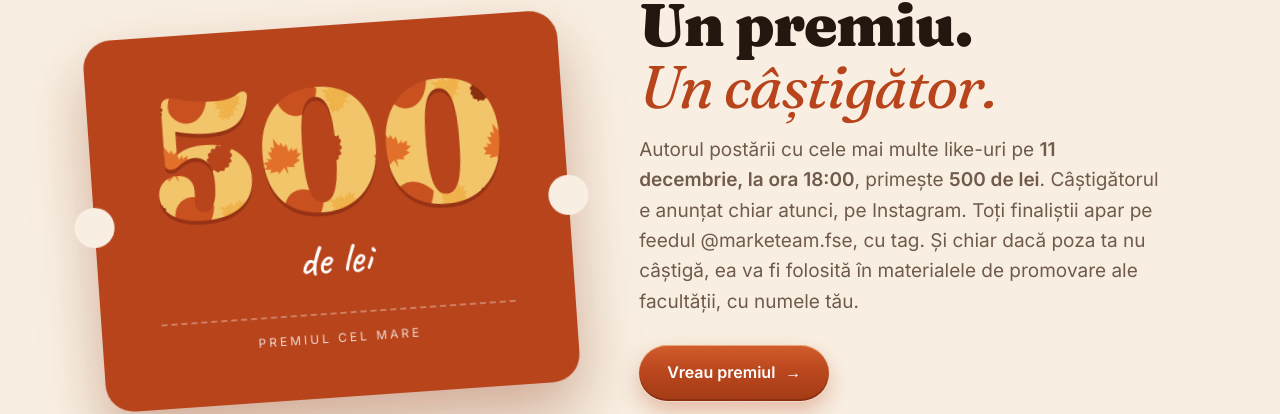
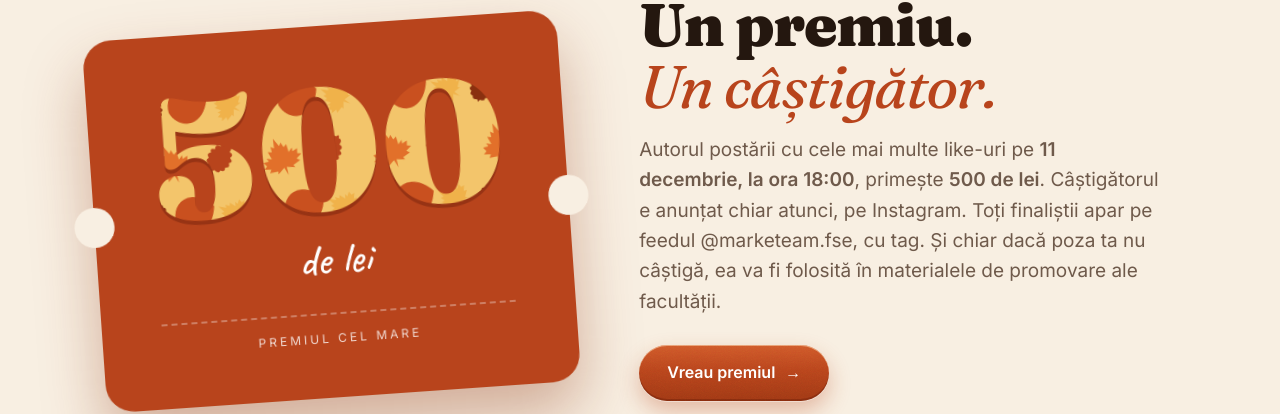
Before and after one commit to finfluencerom-arch/concurs-poze, a plain HTML site: page index.html in a window 1280 px wide. Shown: the part 3180-3594 px from the top of the page. Drawn offline with Linux system fonts and the light colour scheme.

Commit message:
Add files via upload

```diff
--- a/index.html
+++ b/index.html
@@ -656,7 +656,7 @@
       <div class="rv d1">
         <span class="kicker">ce câștigi</span>
         <h2>Un premiu.<br><em>Un câștigător.</em></h2>
-        <p>Autorul postării cu cele mai multe like-uri pe <strong>11 decembrie, la ora 18:00</strong>, primește <strong>500 de lei</strong>. Câștigătorul e anunțat chiar atunci, pe Instagram. Toți finaliștii apar pe feedul @marketeam.fse, cu tag. Și chiar dacă poza ta nu câștigă, ea va fi folosită în materialele de promovare ale facultății, cu numele tău.</p>
+        <p>Autorul postării cu cele mai multe like-uri pe <strong>11 decembrie, la ora 18:00</strong>, primește <strong>500 de lei</strong>. Câștigătorul e anunțat chiar atunci, pe Instagram. Toți finaliștii apar pe feedul @marketeam.fse, cu tag. Și chiar dacă poza ta nu câștigă, ea va fi folosită în materialele de promovare ale facultății.</p>
         <div style="margin-top:28px"><a href="#inscriere" class="btn">Vreau premiul <span class="arr">→</span></a></div>
       </div>
     </div>
```
